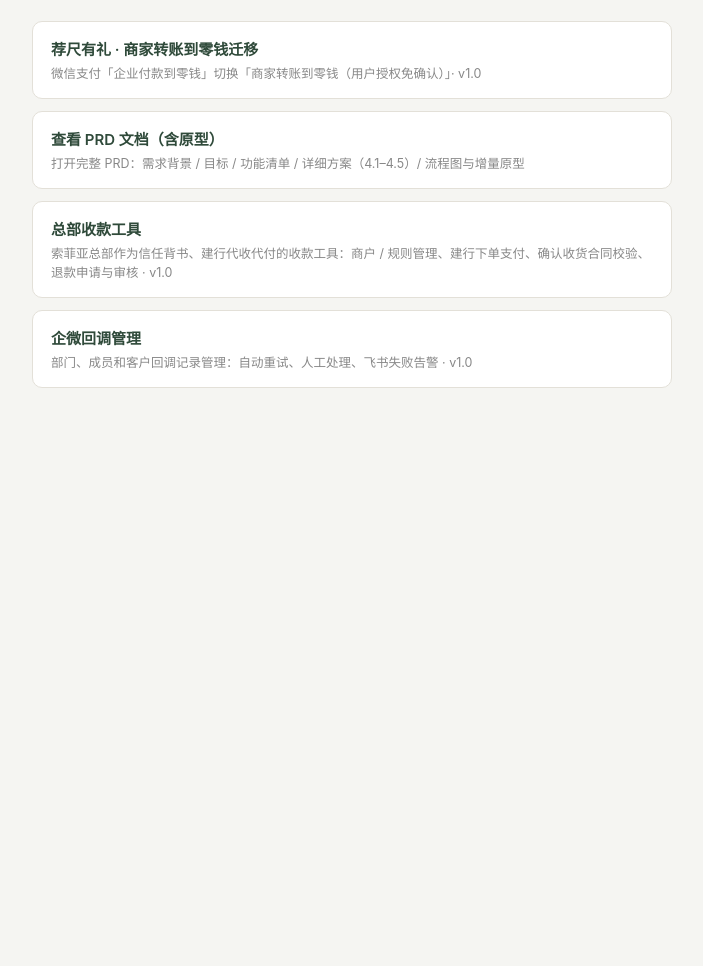
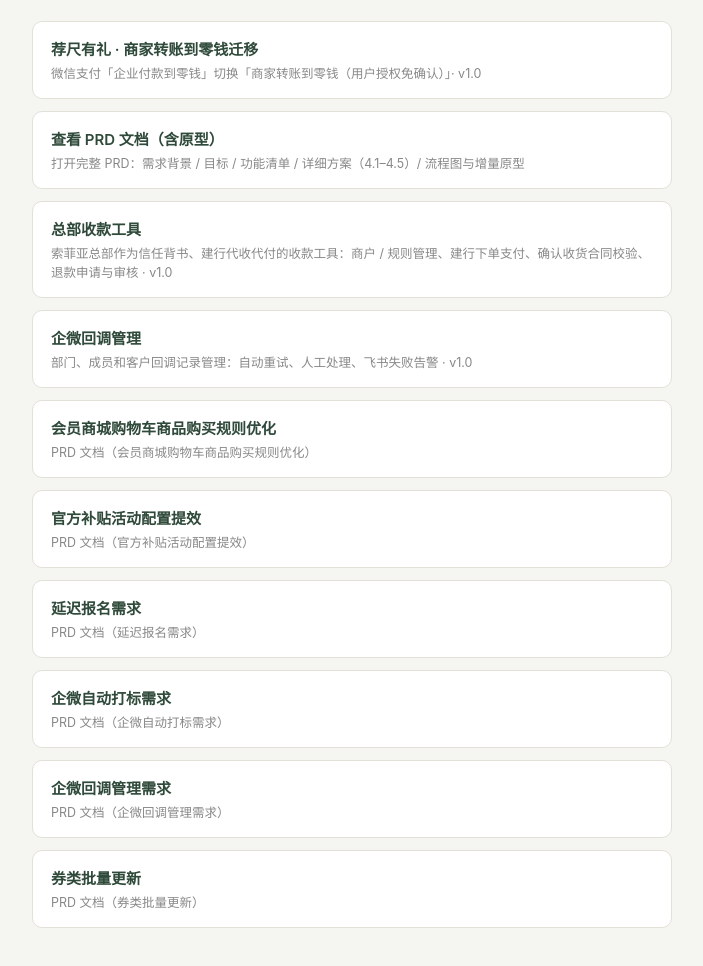
Before and after one commit to hahajackochan/sfy, a plain HTML site: page index.html in a window 1280 px wide. Shown: the part 118-1084 px from the top of the page, without its empty margins (288-991 px from the left). Before the commit the page ends 800 px from the top, so only its background shows below. Drawn offline with Linux system fonts and the light colour scheme.

Commit message:
docs: 合集导航补充 6 个需求入口 · 2026-08-13

```diff
--- a/index.html
+++ b/index.html
@@ -35,6 +35,30 @@
     <div class="t">企微回调管理</div>
     <div class="d">部门、成员和客户回调记录管理：自动重试、人工处理、飞书失败告警 · v1.0</div>
   </a>
+  <a class="card" href="./会员商城购物车商品购买规则优化/">
+    <div class="t">会员商城购物车商品购买规则优化</div>
+    <div class="d">PRD 文档（会员商城购物车商品购买规则优化）</div>
+  </a>
+  <a class="card" href="./官方补贴活动配置提效/">
+    <div class="t">官方补贴活动配置提效</div>
+    <div class="d">PRD 文档（官方补贴活动配置提效）</div>
+  </a>
+  <a class="card" href="./延迟报名需求/">
+    <div class="t">延迟报名需求</div>
+    <div class="d">PRD 文档（延迟报名需求）</div>
+  </a>
+  <a class="card" href="./企微自动打标需求/">
+    <div class="t">企微自动打标需求</div>
+    <div class="d">PRD 文档（企微自动打标需求）</div>
+  </a>
+  <a class="card" href="./企微回调管理需求/">
+    <div class="t">企微回调管理需求</div>
+    <div class="d">PRD 文档（企微回调管理需求）</div>
+  </a>
+  <a class="card" href="./券类批量更新/">
+    <div class="t">券类批量更新</div>
+    <div class="d">PRD 文档（券类批量更新）</div>
+  </a>
 </div>
 </body>
 </html>
```
